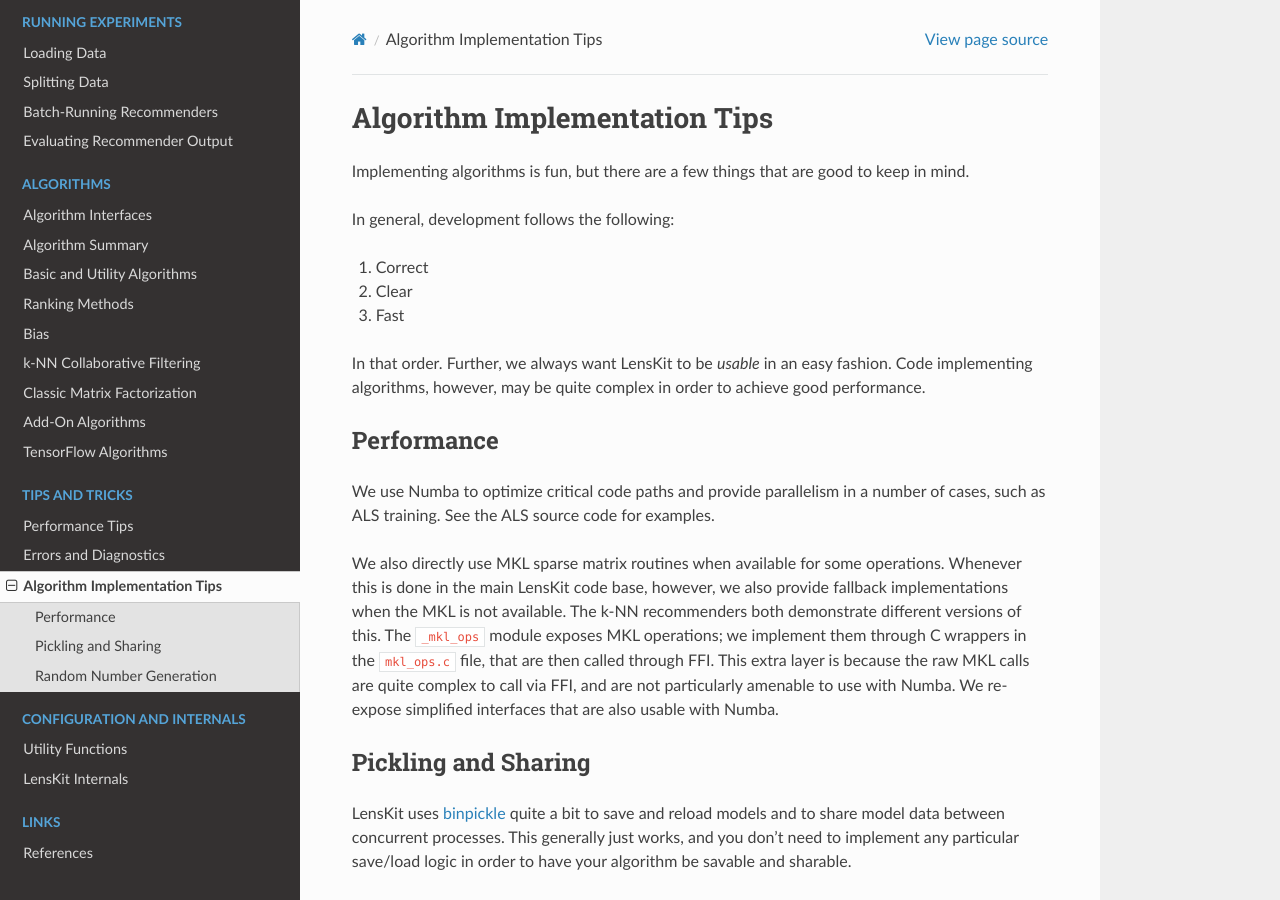
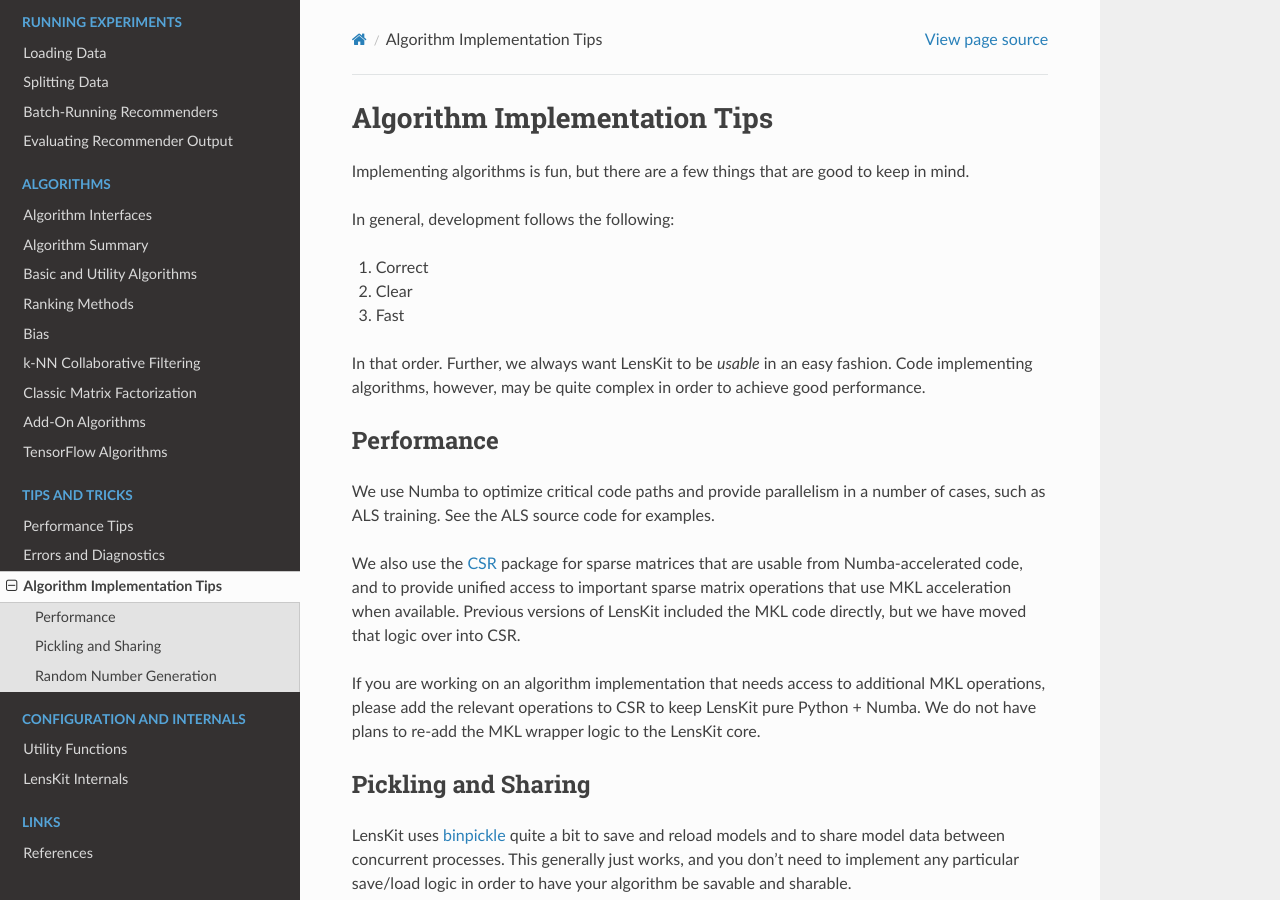
Before and after one commit to lenskit/lkpy, a Sphinx documentation site: the page built from docs/impl-tips.rst, in a window 1280 px wide and 900 px high. Built offline with Sphinx 7.4.7 and the Read the Docs theme 2.0.0, drawn with Linux system fonts in a browser that asks for light colours; pages that are not in the unit, such as notebooks, are missing from menus.

Commit message:
document CSR usgae

```diff
--- a/docs/impl-tips.rst
+++ b/docs/impl-tips.rst
@@ -15,16 +15,19 @@
 Performance
 -----------
 
+.. _CSR: https://csr.lenskit.org
+
 We use Numba to optimize critical code paths and provide parallelism in a number of cases,
 such as ALS training.  See the ALS source code for examples.
 
-We also directly use MKL sparse matrix routines when available for some operations.  Whenever
-this is done in the main LensKit code base, however, we also provide fallback implementations
-when the MKL is not available.  The k-NN recommenders both demonstrate different versions of
-this.  The ``_mkl_ops`` module exposes MKL operations; we implement them through C wrappers in
-the ``mkl_ops.c`` file, that are then called through FFI.  This extra layer is because the raw
-MKL calls are quite complex to call via FFI, and are not particularly amenable to use with Numba.
-We re-expose simplified interfaces that are also usable with Numba.
+We also use the CSR_ package for sparse matrices that are usable from Numba-accelerated code,
+and to provide unified access to important sparse matrix operations that use MKL acceleration
+when available.  Previous versions of LensKit included the MKL code directly, but we have
+moved that logic over into CSR.
+
+If you are working on an algorithm implementation that needs access to additional MKL operations,
+please add the relevant operations to CSR to keep LensKit pure Python + Numba.  We do not have
+plans to re-add the MKL wrapper logic to the LensKit core.
 
 Pickling and Sharing
 --------------------
```
